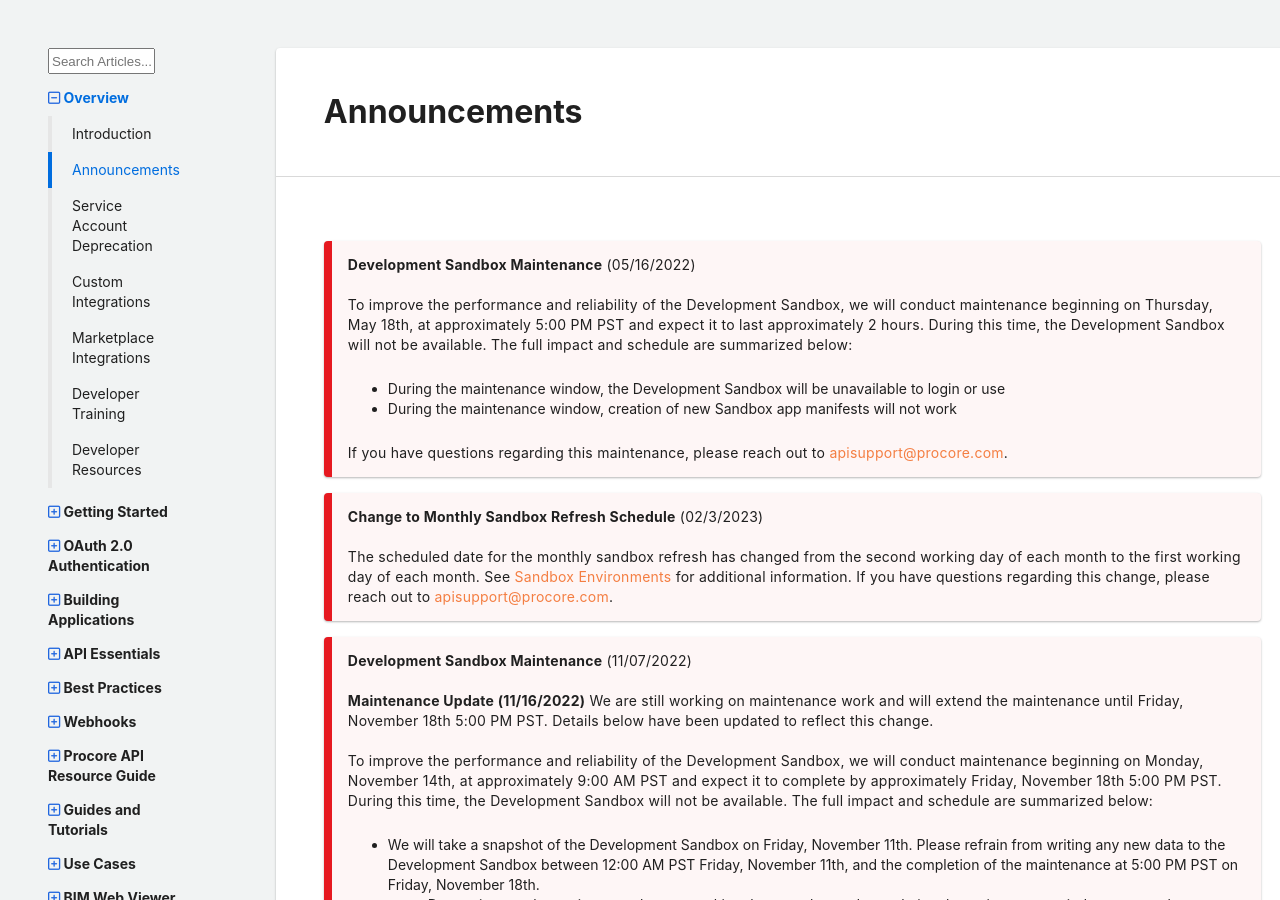
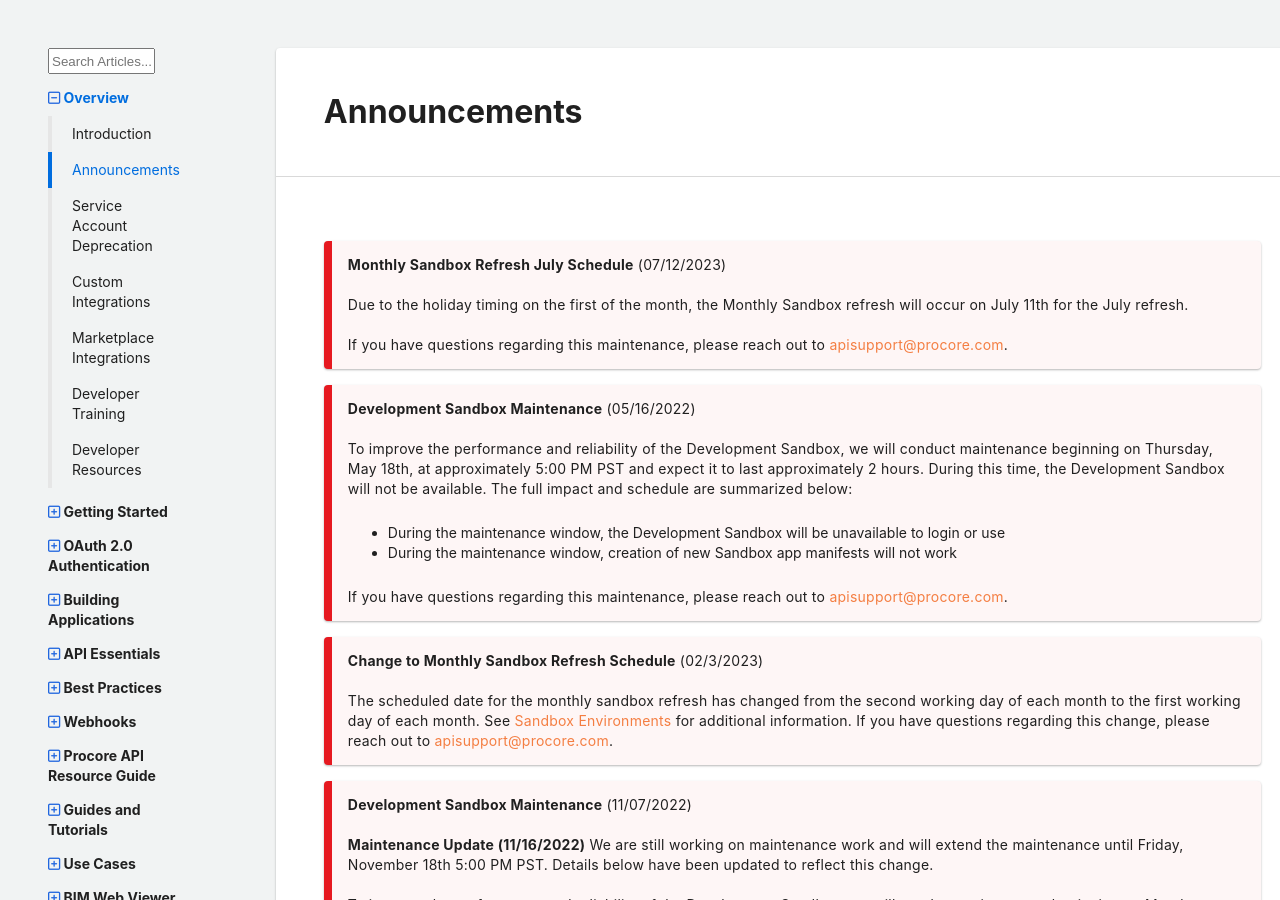
Before and after one commit to procore/documentation, a Jekyll site: the page built from overview/announcements.md, in a window 1280 px wide and 900 px high. Built offline with Jekyll 4.4.1, drawn with Linux system fonts in a browser that asks for light colours; comment, search, counter and statistics services are not loaded.

Commit message:
add annoucement for July monthly refresh schedule change

```diff
--- a/overview/announcements.md
+++ b/overview/announcements.md
@@ -4,6 +4,12 @@ title: Announcements
 layout: default
 section_title: Overview
 ---
+
+>**Monthly Sandbox Refresh July Schedule** (07/12/2023)
+>
+>Due to the holiday timing on the first of the month, the Monthly Sandbox refresh will occur on July 11th for the July refresh.
+>
+>If you have questions regarding this maintenance, please reach out to [apisupport@procore.com](mailto:apisupport@procore.com).
 
 >**Development Sandbox Maintenance** (05/16/2022)
 >
```
